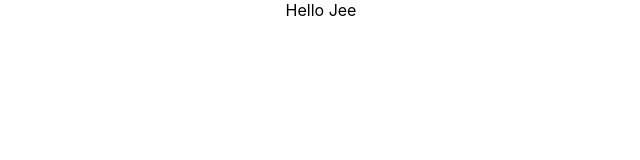
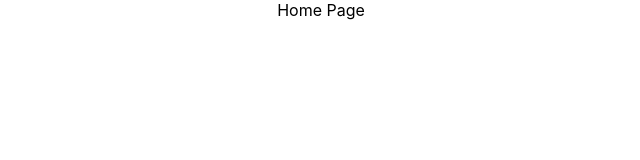
Before and after one commit to ramsai-5A1/RouterApp, a React (Create React App) app: page / in a window 1280 px wide. Shown: the top 160 px of the page, without its empty margins (319-959 px from the left). Built offline with nearby package versions, Linux system fonts and the light colour scheme.

Commit message:
Added basic router for web-pages

```diff
--- a/package.json
+++ b/package.json
@@ -8,6 +8,7 @@
     "@testing-library/user-event": "^13.5.0",
     "react": "^18.2.0",
     "react-dom": "^18.2.0",
+    "react-router-dom": "^6.11.1",
     "react-scripts": "5.0.1",
     "web-vitals": "^2.1.4"
   },
--- a/src/App.js
+++ b/src/App.js
@@ -1,9 +1,21 @@
 import './App.css';
+import { Route, Routes } from 'react-router-dom';
+import { Home } from './components/Home';
+import { Support } from './components/Support';
+import { About } from './components/About';
+import { NotFound } from './components/NotFound';
+import { Labs } from './components/Labs';
 
 function App() {
   return (
     <div className="App">
-        Hello Jee
+        <Routes>
+          <Route path="/" element={<Home/>} />
+          <Route path="/support" element={<Support/>} />
+          <Route path="/about" element={<About/>} />
+          <Route path="/labs" element={<Labs/>} />
+          <Route path="*" element={<NotFound/>} />
+        </Routes>
     </div>
   );
 }
--- /dev/null
+++ b/src/components/About.js
@@ -0,0 +1,8 @@
+
+export const About = () => {
+    return (
+        <div>
+            About page
+        </div>
+    );
+}
--- /dev/null
+++ b/src/components/Home.js
@@ -0,0 +1,8 @@
+
+export const Home = () => {
+    return (
+        <div>
+            Home Page
+        </div>
+    );
+}
--- /dev/null
+++ b/src/components/Labs.js
@@ -0,0 +1,8 @@
+
+export const Labs = () => {
+    return (
+        <div>
+            Labs Page
+        </div>
+    );
+}
--- /dev/null
+++ b/src/components/NotFound.js
@@ -0,0 +1,8 @@
+
+export const NotFound = () => {
+    return (
+        <div>
+            Not Found Page
+        </div>
+    );
+}
--- /dev/null
+++ b/src/components/Support.js
@@ -0,0 +1,8 @@
+
+export const Support = () => {
+    return (
+        <div>
+            Support Page
+        </div>
+    );
+}
--- a/src/index.js
+++ b/src/index.js
@@ -2,6 +2,12 @@ import React from 'react';
 import ReactDOM from 'react-dom/client';
 import './index.css';
 import App from './App';
+import { BrowserRouter } from 'react-router-dom';
 
 const root = ReactDOM.createRoot(document.getElementById('root'));
-root.render(<App />);
+root.render(
+  <BrowserRouter>
+    <App />
+  </BrowserRouter>
+
+);
```
Also changed, not shown: 1 other file (tests, documents, lock files or other folders).
